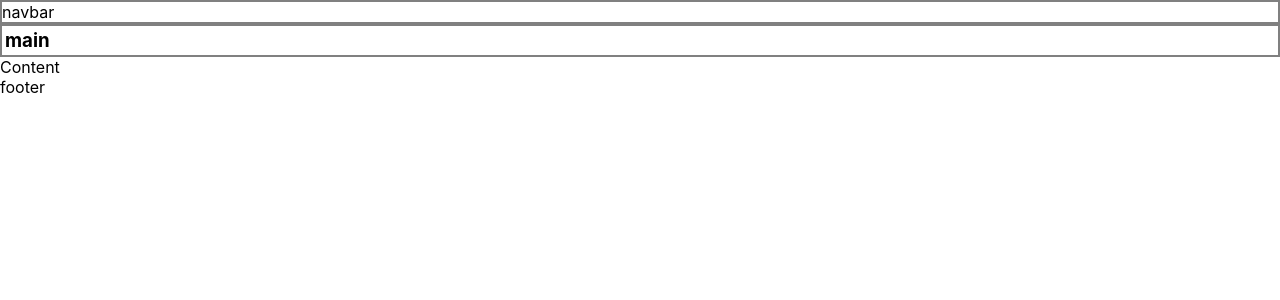
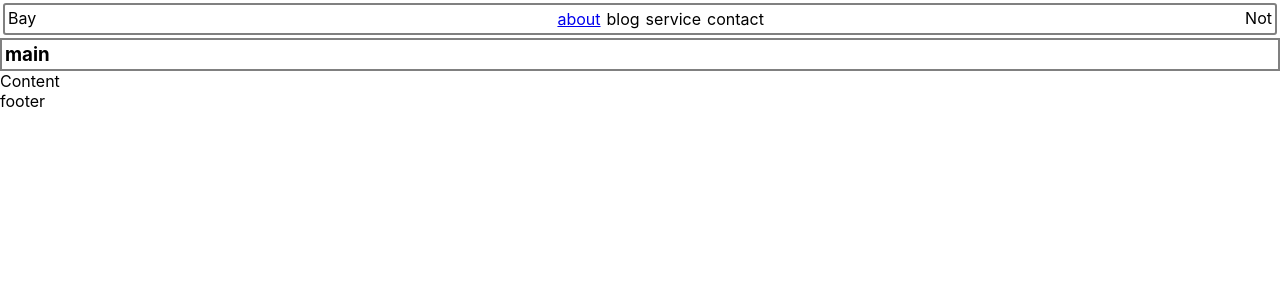
Before and after one commit to 5935512009/portfolio_Bay, a React (Create React App) app: page / in a window 1280 px wide. Shown: the top 300 px of the page. Built offline with nearby package versions, Linux system fonts and the light colour scheme.

Commit message:
update:[navbar.css, Navbar.js]

```diff
--- a/src/components/navBar/Navbar.js
+++ b/src/components/navBar/Navbar.js
@@ -2,7 +2,20 @@ import './navbar.css'
 function Narbar(){
     return(<>
         <section className="navbar">
-                navbar
+            <div className='webName'>
+                Bay
+            </div>
+            <div>
+                <ul className='navbar-list'>
+                    <li><a href='https://www.google.com'> about</a></li>
+                    <li>blog</li>
+                    <li>service</li>
+                    <li>contact</li>
+                </ul>
+            </div>
+            <div className='login'>
+                Not
+            </div>
             </section>
     </>)
 }
--- a/src/components/navBar/navbar.css
+++ b/src/components/navBar/navbar.css
@@ -1,4 +1,21 @@
 .navbar{
     color: black;
     border: 2px solid gray;
+    margin: 3px ;
+    border-radius: 3px ;
+    text-align: center;
+    display: flex;
+    justify-content: space-between;
 }
+ul ,li{
+    list-style-type: none;
+    display: flex;
+    margin: 1px;
+}
+li{
+    margin: 3px;
+}
+
+.webName, .login{
+    margin: 3px;
+}
```
